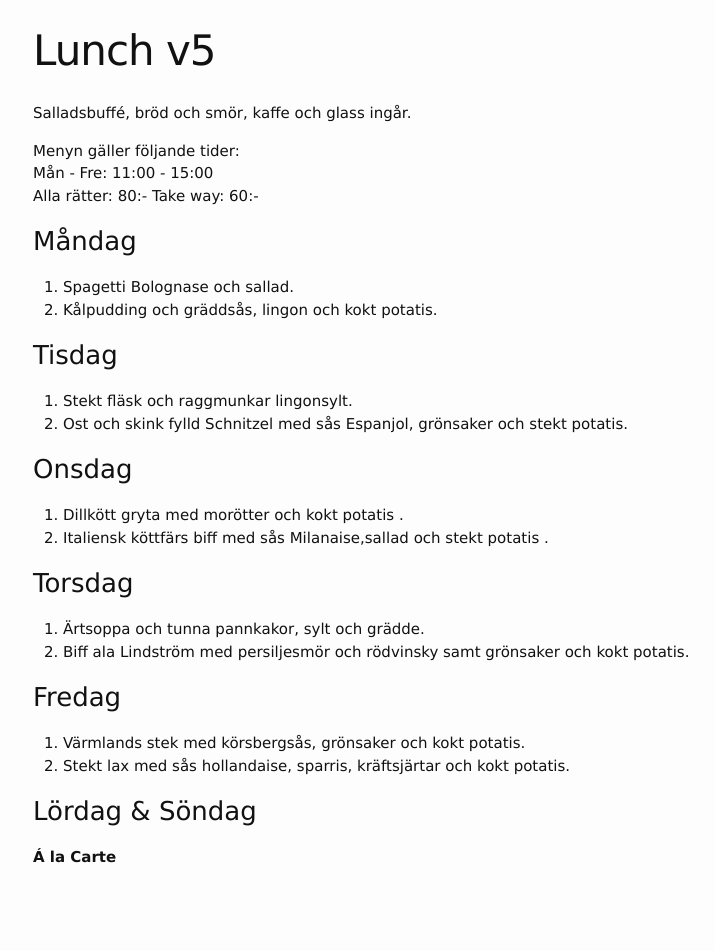
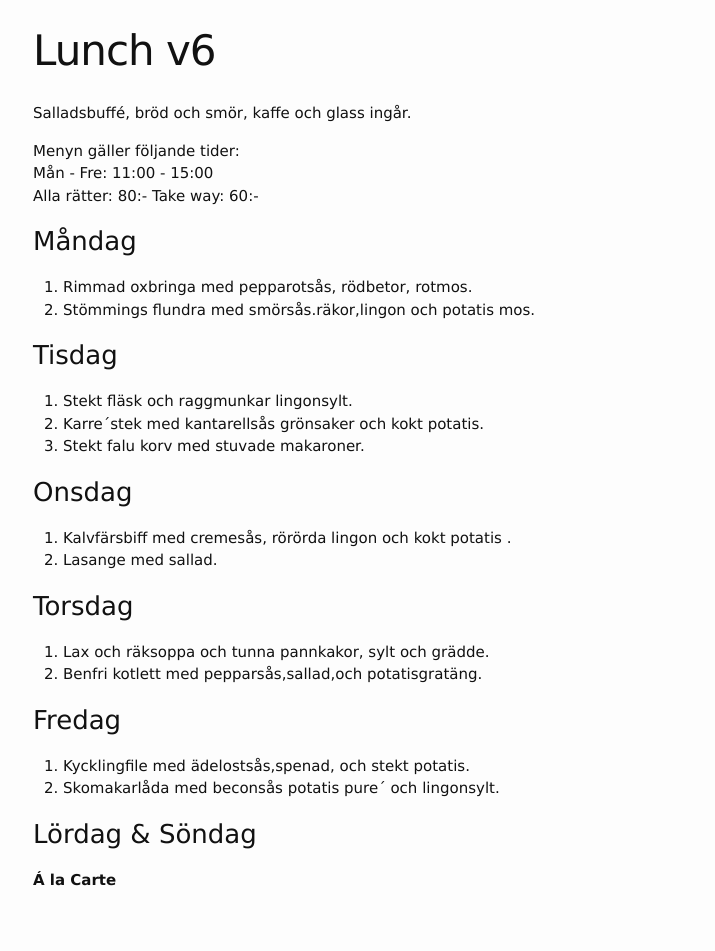
Before and after one commit to FarInn62/farinn62.github.io, a Jekyll site: the page built from lunch.md, in a window 1280 px wide. Shown: the whole page, without its empty margins (237-952 px from the left). Built offline with Jekyll 4.4.1, drawn with Linux system fonts in a browser that asks for light colours; before the commit the page ends 929 px from its top, so only the background shows below that.

Commit message:
Update lunch.md

```diff
--- a/lunch.md
+++ b/lunch.md
@@ -1,6 +1,6 @@
 ---
 layout: foodmenu
-title: Lunch v5
+title: Lunch v6
 permalink: /lunch/
 published: true
 ---
@@ -12,29 +12,29 @@ Alla rätter: 80:- Take way: 60:-
 
 ### Måndag
 
-1. Spagetti Bolognase och sallad.
-2. Kålpudding och gräddsås, lingon och kokt potatis.
+1. Rimmad oxbringa med pepparotsås, rödbetor, rotmos.
+2. Stömmings flundra med smörsås.räkor,lingon och potatis mos.
 
 ### Tisdag
 
 1. Stekt fläsk och raggmunkar lingonsylt.
-2. Ost och skink fylld Schnitzel med sås Espanjol, grönsaker och stekt potatis.
+2. Karre´stek med kantarellsås grönsaker och kokt potatis.
+3. Stekt falu korv med stuvade makaroner.
 
 ### Onsdag
 
-1. Dillkött gryta med morötter och kokt potatis .
-2. Italiensk köttfärs biff med sås Milanaise,sallad och stekt potatis .
+1. Kalvfärsbiff med cremesås, rörörda lingon och kokt potatis .
+2. Lasange med sallad.
 
 ### Torsdag
 
-1. Ärtsoppa och tunna pannkakor, sylt och grädde.
-2. Biff ala Lindström med persiljesmör och rödvinsky samt grönsaker och kokt potatis.
-
+1. Lax och räksoppa och tunna pannkakor, sylt och grädde.
+2. Benfri kotlett med pepparsås,sallad,och potatisgratäng.
 
 ### Fredag
 
-1. Värmlands stek med körsbergsås, grönsaker och kokt potatis.
-2. Stekt lax med sås hollandaise, sparris, kräftsjärtar och kokt potatis.
+1. Kycklingfile med ädelostsås,spenad, och stekt potatis.
+2. Skomakarlåda med beconsås potatis pure´ och lingonsylt.
 
 
 ### Lördag & Söndag
```
